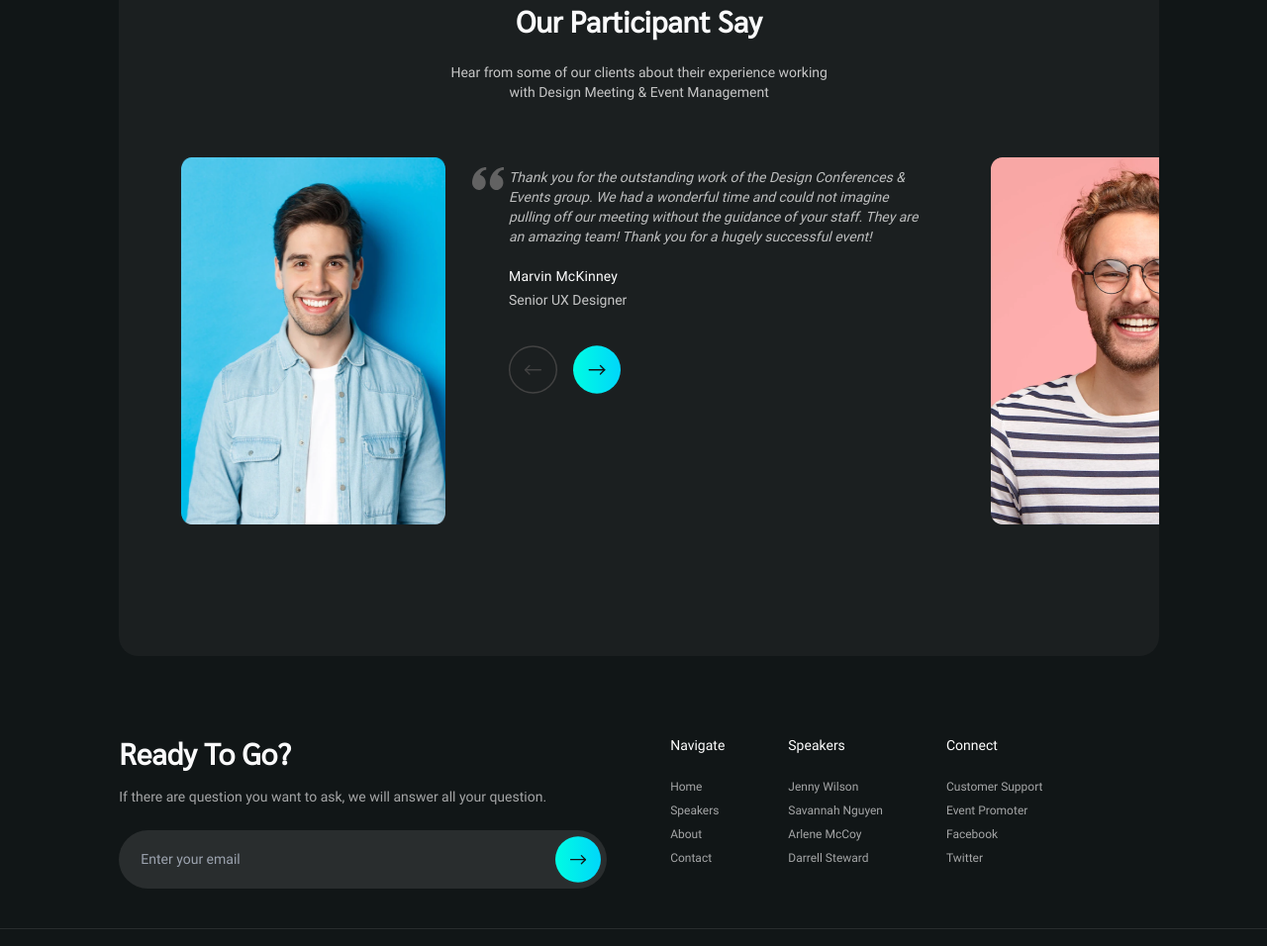
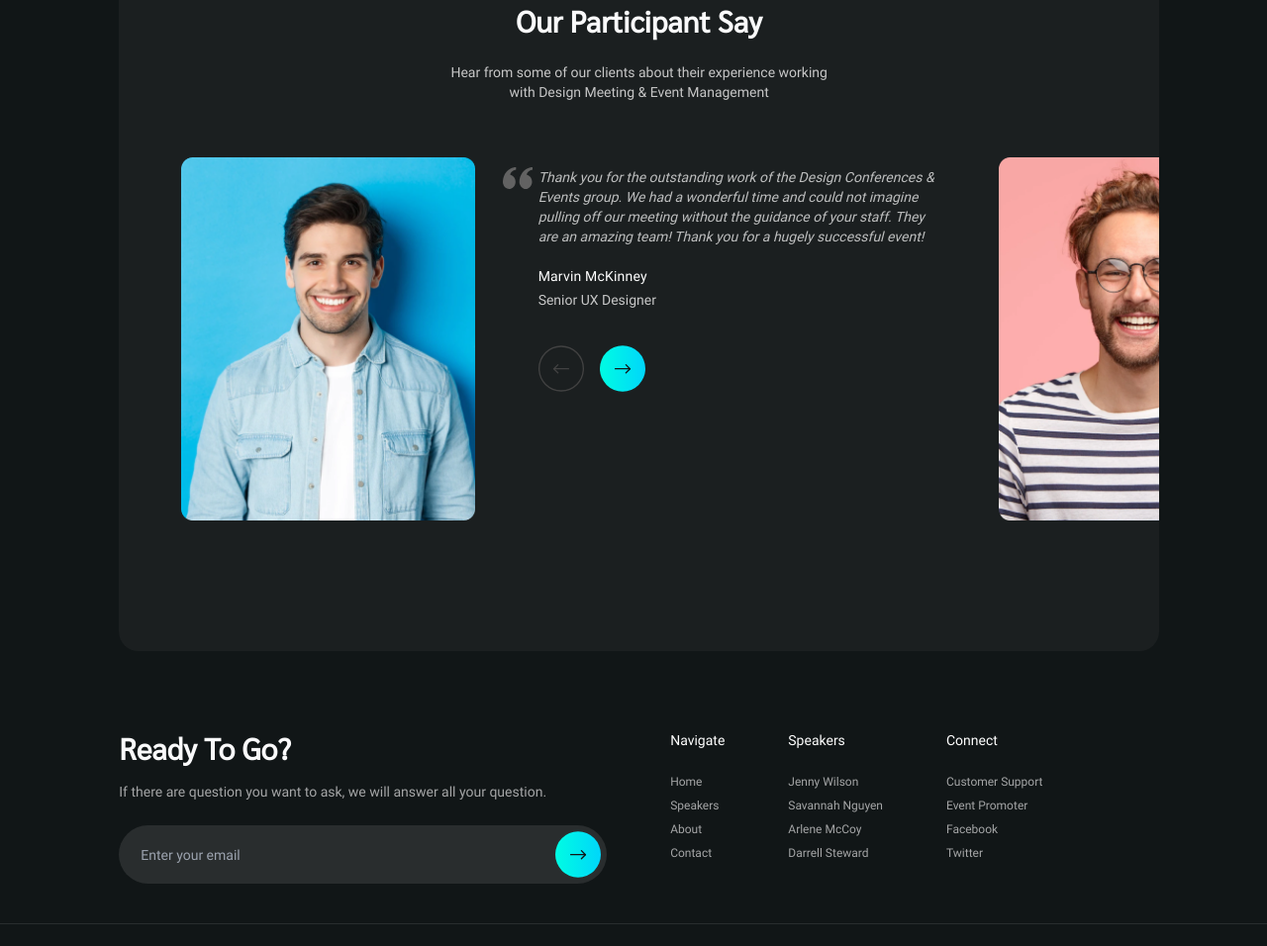
Before and after one commit to im-danial/Event-Management, a website: page public/index.html in a window 1280 px wide. Shown: the part 3436-4392 px from the top of the page at 99% size. Drawn offline with Linux system fonts and the light colour scheme.

Commit message:
Fix the Fourth Section image

```diff
--- a/public/index.html
+++ b/public/index.html
@@ -740,7 +740,7 @@
 
                     <!-- Fourth Section Main -->
                     <div class="relative flex md:gap-x-10 lg:gap-x-16 ll:gap-x-[89px] pl-[6%] w-full h-full">
-                        <div class="min-w-[27%] min-h-min">
+                        <div class="min-w-[30%] min-h-min">
                             <img class="w-full h-full" src="./assets/images/main/blue__bg_man.png" alt="">
                         </div>
                         <div class="flex flex-col md:gap-y-6 lg:gap-y-9 ll:gap-y-12 w-full py-[1%]">
```
Also changed, not shown: public/css/global.css.
